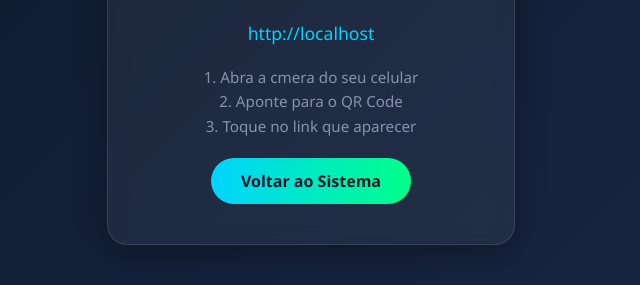
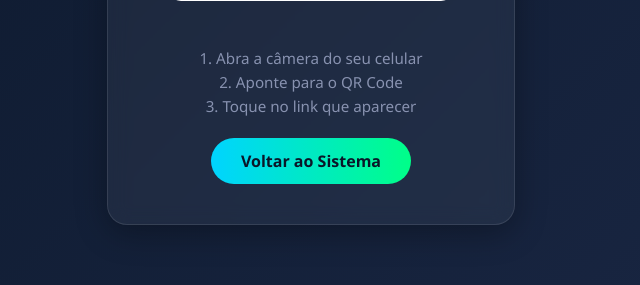
Before and after one commit to jxosedev/triagem-medica, a Flask app: page /qrcode in a window 1280 px wide. Shown: the part 515-800 px from the top of the page, without its empty margins (329-969 px from the left). Run offline with Flask 3, Linux system fonts and the light colour scheme.

Commit message:
fix: remove link localhost e corrige typo camera

```diff
--- a/templates/qrcode.html
+++ b/templates/qrcode.html
@@ -82,19 +82,13 @@
             <img src="/api/qrcode" alt="QR Code do Sistema de Triagem">
         </div>
 
-        <p class="url" id="url"></p>
-
         <div class="instructions">
-            <p>1. Abra a cmera do seu celular</p>
+            <p>1. Abra a câmera do seu celular</p>
             <p>2. Aponte para o QR Code</p>
             <p>3. Toque no link que aparecer</p>
         </div>
 
         <a href="/" class="btn">Voltar ao Sistema</a>
     </div>
-
-    <script>
-        document.getElementById('url').textContent = window.location.origin;
-    </script>
 </body>
 </html>
```
